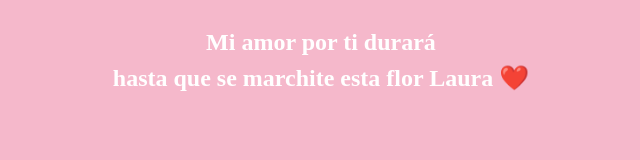
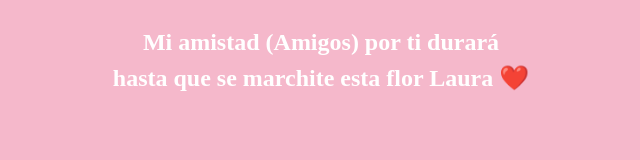
Before and after one commit to Josue20245/Rosa-2, a plain HTML site: page index.html in a window 1280 px wide. Shown: the top 160 px of the page, without its empty margins (319-959 px from the left). Drawn offline with Linux system fonts and the light colour scheme.

Commit message:
Update index.html

```diff
--- a/index.html
+++ b/index.html
@@ -398,7 +398,7 @@
 </head>
 
 <body>
-    <h1 class="titulo"> Mi amor por ti durará <br>
+    <h1 class="titulo"> Mi amistad (Amigos) por ti durará <br>
         hasta que se marchite esta flor Laura ❤️</h1>
     <div class="flower__wrapper">
         <div class="flower__sparkles">
```
